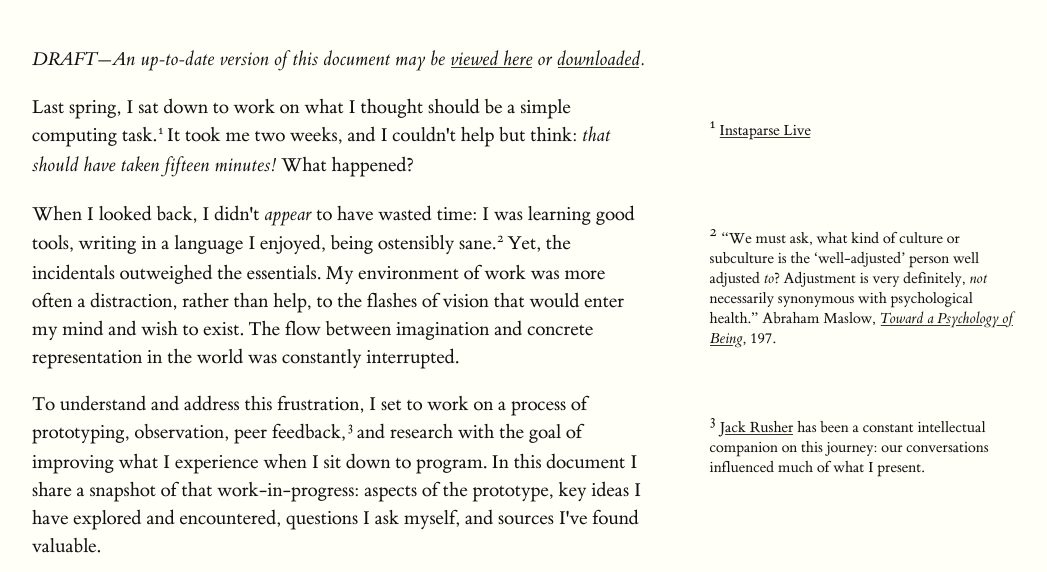
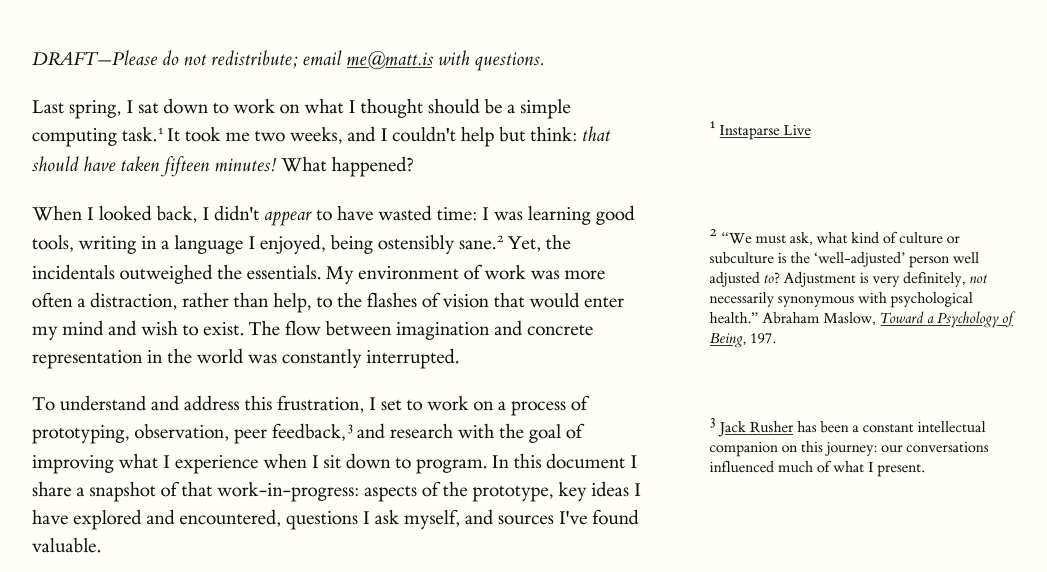
Before and after one commit to mhuebert/px16, a plain HTML site: page index.html in a window 1280 px wide. Shown: the part 228-800 px from the top of the page, without its empty margins (128-1175 px from the left). Drawn offline with Linux system fonts and the light colour scheme.

Commit message:
Instructions

```diff
--- a/index.html
+++ b/index.html
@@ -14,7 +14,7 @@
 
     <section>
 
-	    <p><em>DRAFT&mdash;An up-to-date version of this document may be <a href="https://rawgit.com/mhuebert/px16/master/index.html">viewed here</a> or <a href="https://github.com/mhuebert/px16/archive/master.zip">downloaded</a>.</em></p>
+	    <p><em>DRAFT&mdash;Please do not redistribute; email <a href="me@matt.is">me@matt.is</a> with questions.</em></p>
 
 	<p>Last spring, I sat down to work on what I thought should be a simple computing task.<label for="sn-instaparse" class="margin-toggle sidenote-number"></label><input type="checkbox" id="sn-instaparse" class="margin-toggle"/><span class="sidenote"><a href="http://instaparse-live.matt.is">Instaparse Live</a></span>
 		It took me two weeks, and I couldn't help but think: <em>that should have taken fifteen minutes!</em> What happened? </p>
```
